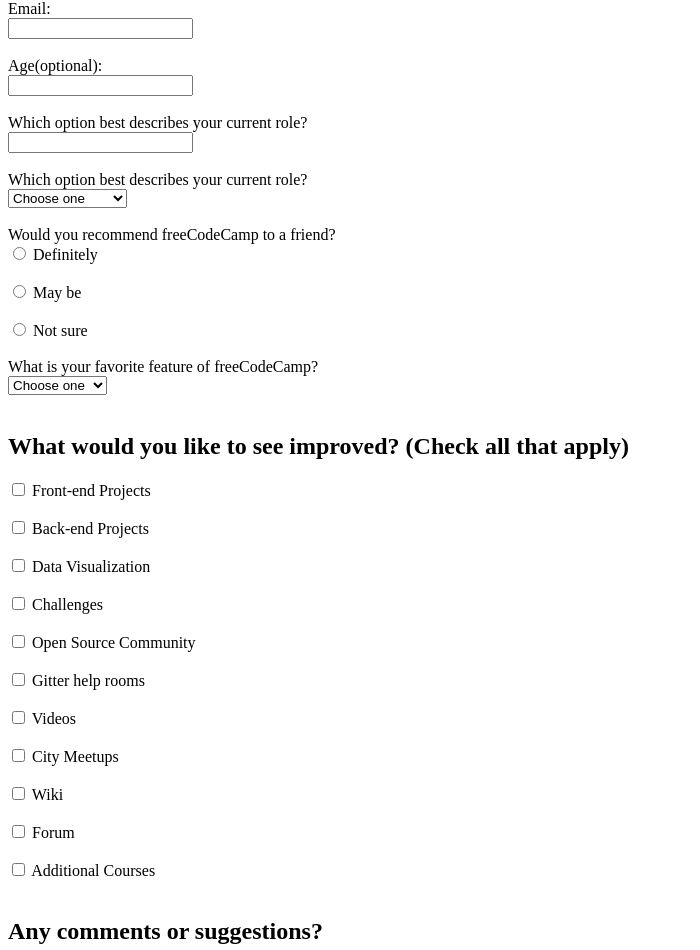
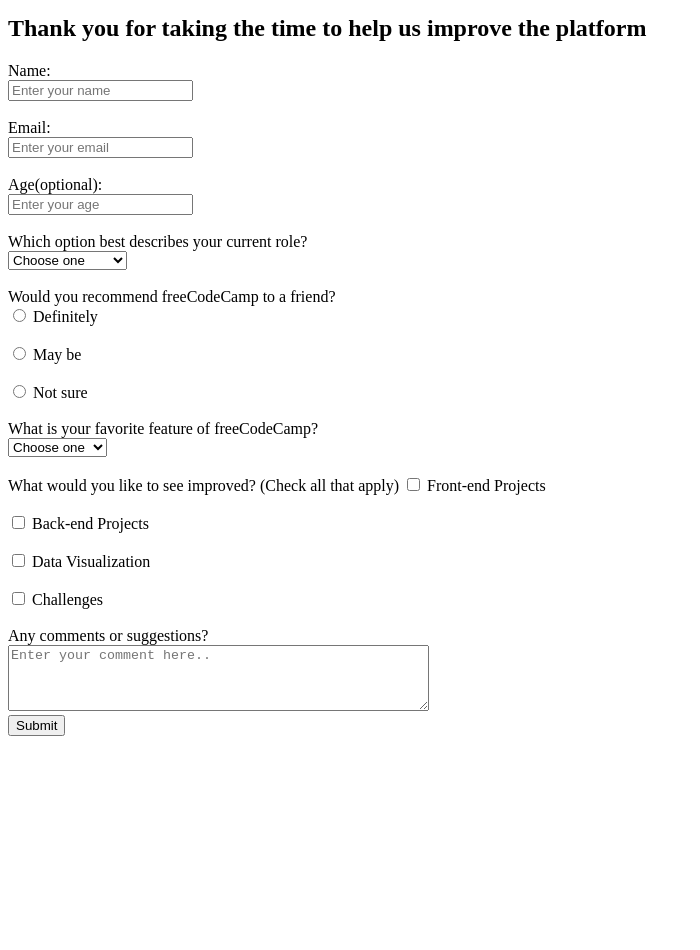
Before and after one commit to ManavSaspal/formmaking, a plain HTML site: page index.html in a window 1280 px wide. Shown: the part 65-1015 px from the top of the page, without its empty margins (0-700 px from the left). After the commit the page ends 809 px from the top, so only its background shows below. Drawn offline with Linux system fonts and the light colour scheme.

Commit message:
Update index.html

```diff
--- a/index.html
+++ b/index.html
@@ -3,35 +3,42 @@
 
 <head>
     <meta charset="utf-8">
-  <link rel="stylesheet" href="C:\Users\USER\Documents\web development\New idea\styles.css">
-
-  <title></title>
+    <link rel="stylesheet" href="style.css">
+    <link rel="preconnect" href="https://fonts.gstatic.com">
+    <link href="https://fonts.googleapis.com/css2?family=Poppins:wght@400;600&display=swap" rel="stylesheet">
+    <title>My First HTML</title>
 </head>
 
 <body>
 
     <form>
-      <div class="form">
+        <h1 class="heading">
+            freeCodeCamp Survey Form
+        </h1>
+
+        <h2 id="heading2">
+            Thank you for taking the time to help us improve the platform
+        </h2>
+        <div class="form-box">
             <label for="name">Name:</label><br>
-      <input type="text" id="fname" name="fname"><br><br>
+            <input type="text" id="fname" name="fname" class="inputbox" placeholder="Enter your name"><br><br>
 
             <label for="email">Email:</label><br>
-      <input type="text" id="lname" name="lname"><br><br>
+            <input type="email" id="email" name="email" class="inputbox" placeholder="Enter your email"><br><br>
 
             <label for="age">Age(optional):</label><br>
-      <input type="number" id="lname" name="lname"><br><br>
+            <input type="number" id="age" name="age" class="inputbox" placeholder="Enter your age"><br><br>
 
             <label for="role">Which option best describes your current role?</label><br>
-      <input type="text" id="lname" name="lname"><br><br>
-
-      <label for="role">Which option best describes your current role?</label><br>
-      <select name="role" id="roles">
+            <select name="role" id="roles" class="inputbox">
                 <option value="choose">Choose one</option>
                 <option value="Student">Student</option>
                 <option value="Full time job">Full time job</option>
                 <option value="Full tie learner">Full tie learner</option>
                 <option value="prefer not to say">prefer not to say</option>
             </select><br><br>
+
+            <!-- Radio list for recommendation -->
 
             <label for="radio">Would you recommend freeCodeCamp to a friend?</label><br>
             <input type="radio" id="male" name="gender" value="male">
@@ -41,8 +48,10 @@
             <input type="radio" id="other" name="gender" value="other">
             <label for="other">Not sure</label><br><br>
 
+            <!-- Drop down list for fav feature -->
+
             <label for="describes">What is your favorite feature of freeCodeCamp?</label><br>
-      <select name="describes" id="describes">
+            <select name="describes" id="describes" class="inputbox">
                 <option value="choose">Choose one</option>
                 <option value="challenges">Challenges</option>
                 <option value="projects">Projectsb</option>
@@ -50,39 +59,25 @@
                 <option value="Open source">Open source</option>
             </select><br><br>
 
-      <h2>What would you like to see improved? (Check all that apply)</h2>
-      <input type="checkbox" id="vehicle1" name="vehicle1" value="Bike">
-    <label for="vehicle1">Front-end Projects</label><br><br>
-    <input type="checkbox" id="vehicle2" name="vehicle2" value="Car">
-    <label for="vehicle2">Back-end Projects</label><br><br>
-    <input type="checkbox" id="vehicle3" name="vehicle3" value="Boat">
-    <label for="vehicle3">Data Visualization</label><br><br>
-    <input type="checkbox" id="vehicle3" name="vehicle3" value="Boat">
-    <label for="vehicle3">Challenges</label><br><br>
-    <input type="checkbox" id="vehicle3" name="vehicle3" value="Boat">
-    <label for="vehicle3">Open Source Community</label><br><br>
-    <input type="checkbox" id="vehicle3" name="vehicle3" value="Boat">
-    <label for="vehicle3">Gitter help rooms</label><br><br>
-    <input type="checkbox" id="vehicle3" name="vehicle3" value="Boat">
-    <label for="vehicle3">Videos</label><br><br>
-    <input type="checkbox" id="vehicle3" name="vehicle3" value="Boat">
-    <label for="vehicle3">City Meetups</label><br><br>
-    <input type="checkbox" id="vehicle3" name="vehicle3" value="Boat">
-    <label for="vehicle3">Wiki</label><br><br>
-    <input type="checkbox" id="vehicle3" name="vehicle3" value="Boat">
-    <label for="vehicle3">Forum</label><br><br>
-    <input type="checkbox" id="vehicle3" name="vehicle3" value="Boat">
-    <label for="vehicle3">Additional Courses</label><br><br>
+            What would you like to see improved? (Check all that apply)
 
+            <input type="checkbox" id="front-end" name="front-end" value="front-end">
+           <label for="front-end">Front-end Projects</label><br><br>
 
-    <h2>Any comments or suggestions?</h2><br>
-    <textarea rows="4" cols="50" name="comment" form="usrform">
-    Enter your comment here...</textarea><br>
-      <input type="submit" value="Submit">
+            <input type="checkbox" id="back-end" name="back-end" value="back-end">
+            <label for="back-end">Back-end Projects</label><br><br>
+
+            <input type="checkbox" id="dv" name="dv" value="dv">
+            <label for="dv">Data Visualization</label><br><br>
+
+            <input type="checkbox" id="challenges" name="challenges" value="challenges">
+            <label for="challenges">Challenges</label><br><br>
+
+            Any comments or suggestions?<br>
+            <textarea rows="4" cols="50" name="comment" form="usrform" placeholder="Enter your comment here.."></textarea><br>
+            <input type="submit" value="Submit" id="button">
         </div>
     </form>
-
-
-</body>
+<body>
 
 </html>
```
Lines whose indentation alone changed are shown as unchanged.
